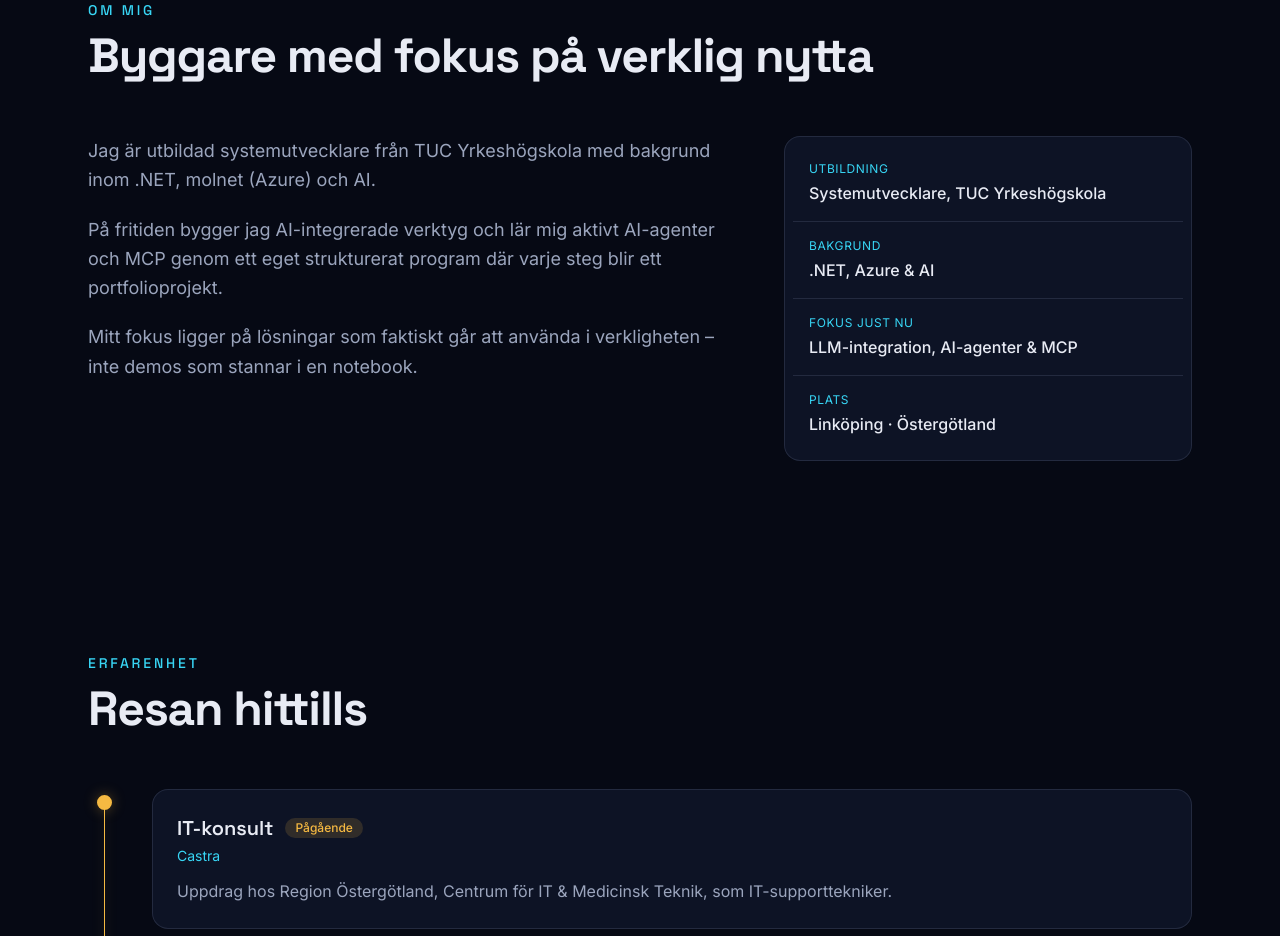
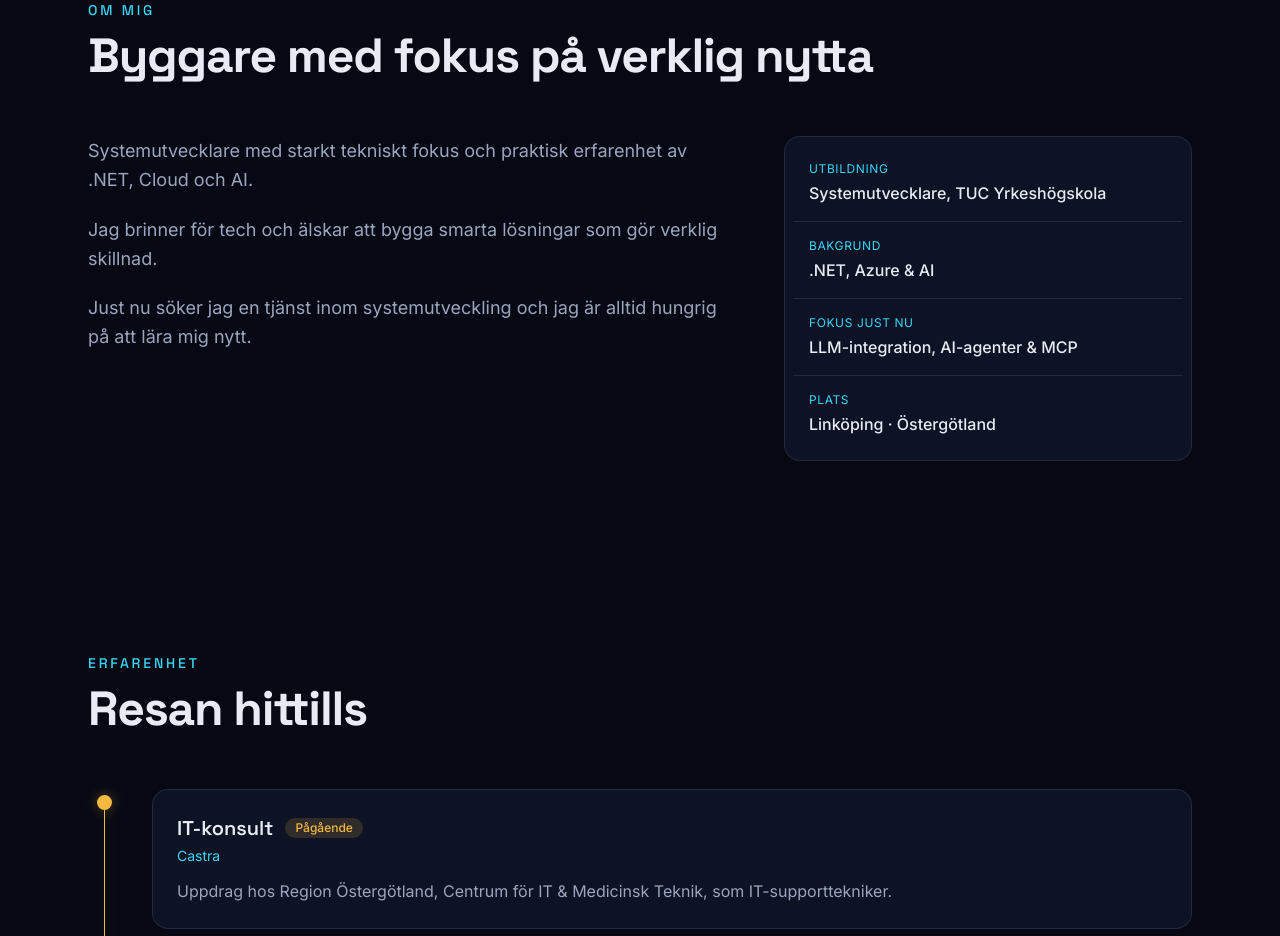
Before and after one commit to Harunsystemdeveloper/portfolio, a Next.js app: page / in a window 1280 px wide. Shown: the part 1040-1976 px from the top of the page. Built offline with nearby package versions, Linux system fonts and the light colour scheme.

Commit message:
Ersatt Om mig-texten med profiltexten från CV:t

```diff
--- a/src/data/content.ts
+++ b/src/data/content.ts
@@ -35,10 +35,11 @@ export const navLinks = [
   { href: "#kontakt", label: "Kontakt" },
 ];
 
+// Profiltexten från CV:t
 export const about = [
-  "Jag är utbildad systemutvecklare från TUC Yrkeshögskola med bakgrund inom .NET, molnet (Azure) och AI.",
-  "På fritiden bygger jag AI-integrerade verktyg och lär mig aktivt AI-agenter och MCP genom ett eget strukturerat program där varje steg blir ett portfolioprojekt.",
-  "Mitt fokus ligger på lösningar som faktiskt går att använda i verkligheten – inte demos som stannar i en notebook.",
+  "Systemutvecklare med starkt tekniskt fokus och praktisk erfarenhet av .NET, Cloud och AI.",
+  "Jag brinner för tech och älskar att bygga smarta lösningar som gör verklig skillnad.",
+  "Just nu söker jag en tjänst inom systemutveckling och jag är alltid hungrig på att lära mig nytt.",
 ];
 
 export type Experience = {
```
